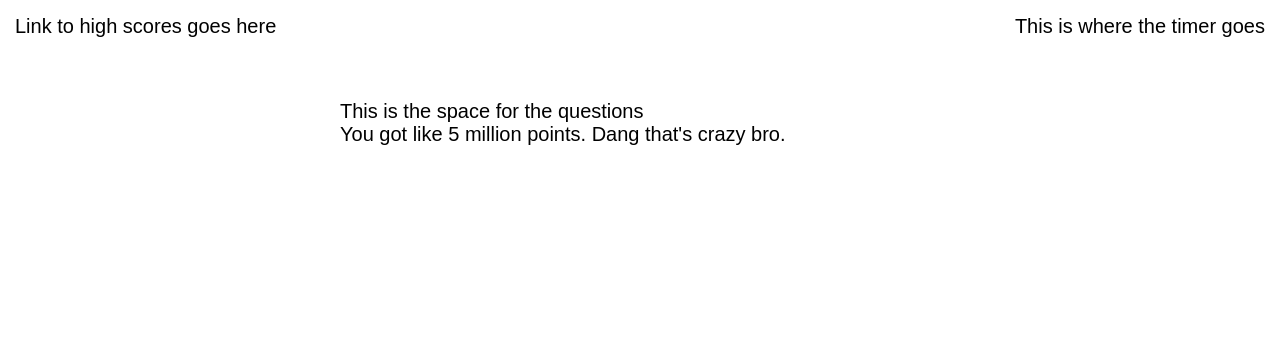
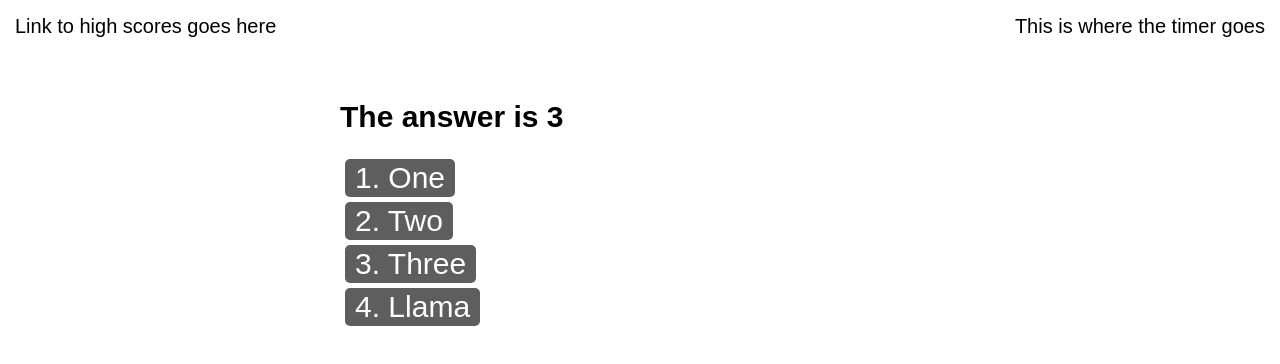
Before and after one commit to BMAbb/code-quiz, a plain HTML site: page index.html in a window 1280 px wide. Both pictures are taken after a click on the button "Start! Push!". Drawn offline with Linux system fonts and the light colour scheme.

Commit message:
test question added. populates list of answers.

```diff
--- a/assets/script.js
+++ b/assets/script.js
@@ -1,9 +1,21 @@
-// variables for non-clickable elements
+//test question
+var questions = [
+    {
+      questionQ: "The answer is 3",
+      answers: ["One", "Two", "Three", "Llama"],
+      correct: "Three",
+    }
+  ];
+
+
+
+// variables for elements
 var instructionsEl = document.getElementById("instructions");
 var questionsEl = document.getElementById("questions");
 var resultsEl = document.getElementById("results");
+var timeEl = document.getElementById("timer");
+var answersEl = document.getElementById("answers");
 
-// variables for buttons to click
 var startBtn = document.getElementById("start");
 
 
@@ -15,14 +27,40 @@ function startQuiz() {
     // hide start screen
     instructionsEl.setAttribute("class", "hidden");
 
-    // show the hidden things
+    // show the questions div
     questionsEl.removeAttribute("class", "hidden");
 
+    makeQuestion();
+}
+
+function makeQuestion() {
+    console.log("im a gamer");
+    console.log(questions[0].answers[0])
+
+    // show name of question
+    var questionNameEl = document.getElementById("question-name");
+    questionNameEl.textContent = questions[0].questionQ;
+
+    // make answers
+    for (var i = 0; i <= 3; i++) {
+      // create buttons for answers
+      var answer = questions[0].answers[i];
+      var answerButton = document.createElement("button");
+      answerButton.setAttribute("class", "answer");
+      answerButton.setAttribute("value", answer);
+
+      answerButton.textContent = i + 1 + '. ' + answer;
+
+      // show the answers
+      answersEl.appendChild(answerButton);
+    }
+}
+
+//end the quiz
+function endQuiz() {
     // show results. move to its own function later, im just testing
     resultsEl.removeAttribute("class", "hidden");
 }
-
-
 
 //clicks that trigger functions
 
--- a/assets/styles.css
+++ b/assets/styles.css
@@ -42,6 +42,9 @@ button:hover {
     color: rgb(201, 201, 201);
 }
 
+.answers button {
+    display: block;
+  }
 
 /*makes it go poof...*/
 .hidden {
--- a/index.html
+++ b/index.html
@@ -24,7 +24,10 @@
         </div>
 
         <!--Questions-->
-        <div id="questions" class="hidden">This is the space for the questions</div>
+        <div id="questions" class="hidden">
+            <h2 id="question-name"></h2>
+            <div id="answers" class="answers"></div>
+        </div>
 
         <!--Results-->
         <div id="results" class="hidden">You got like 5 million points. Dang that's crazy bro.</div>
```
